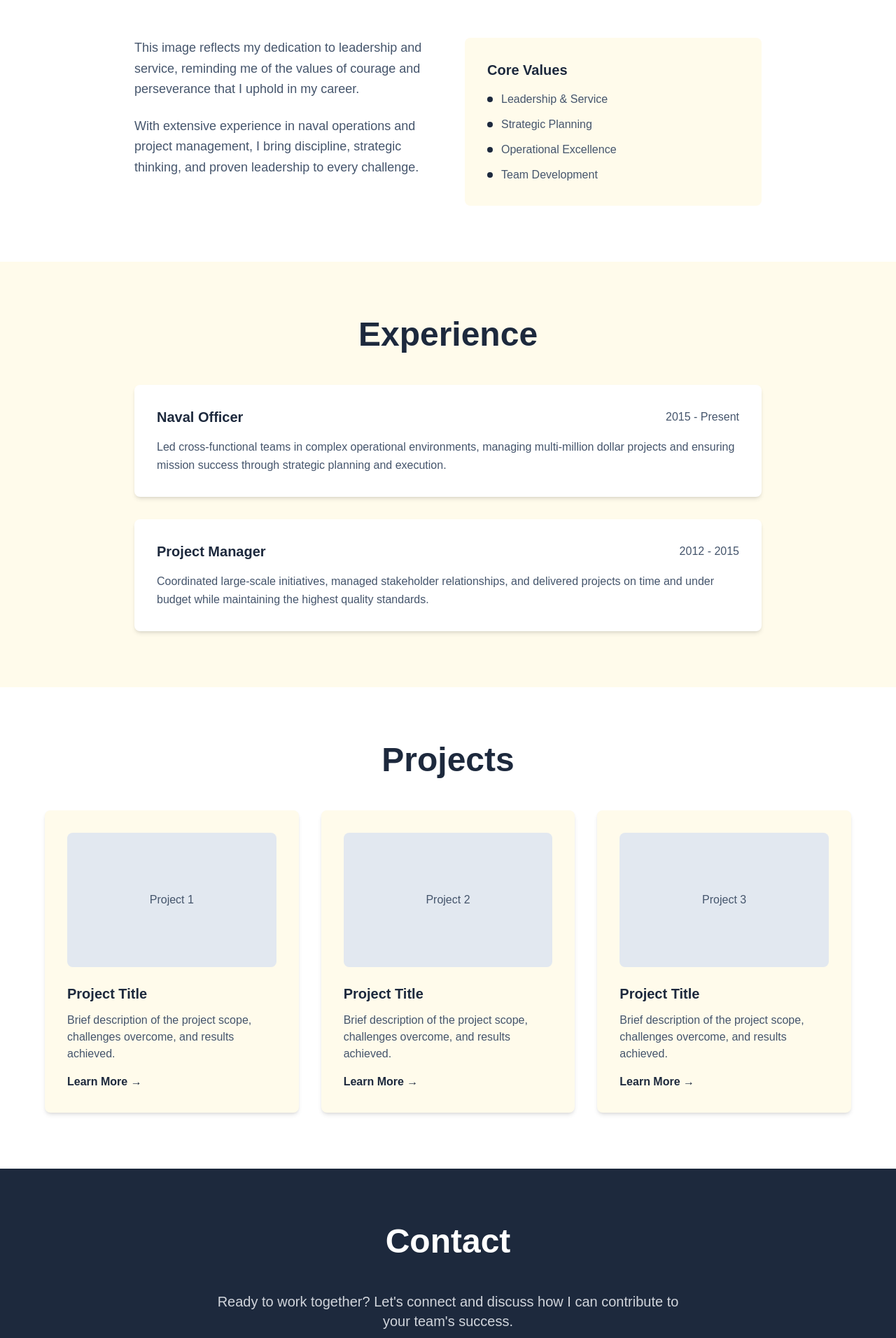
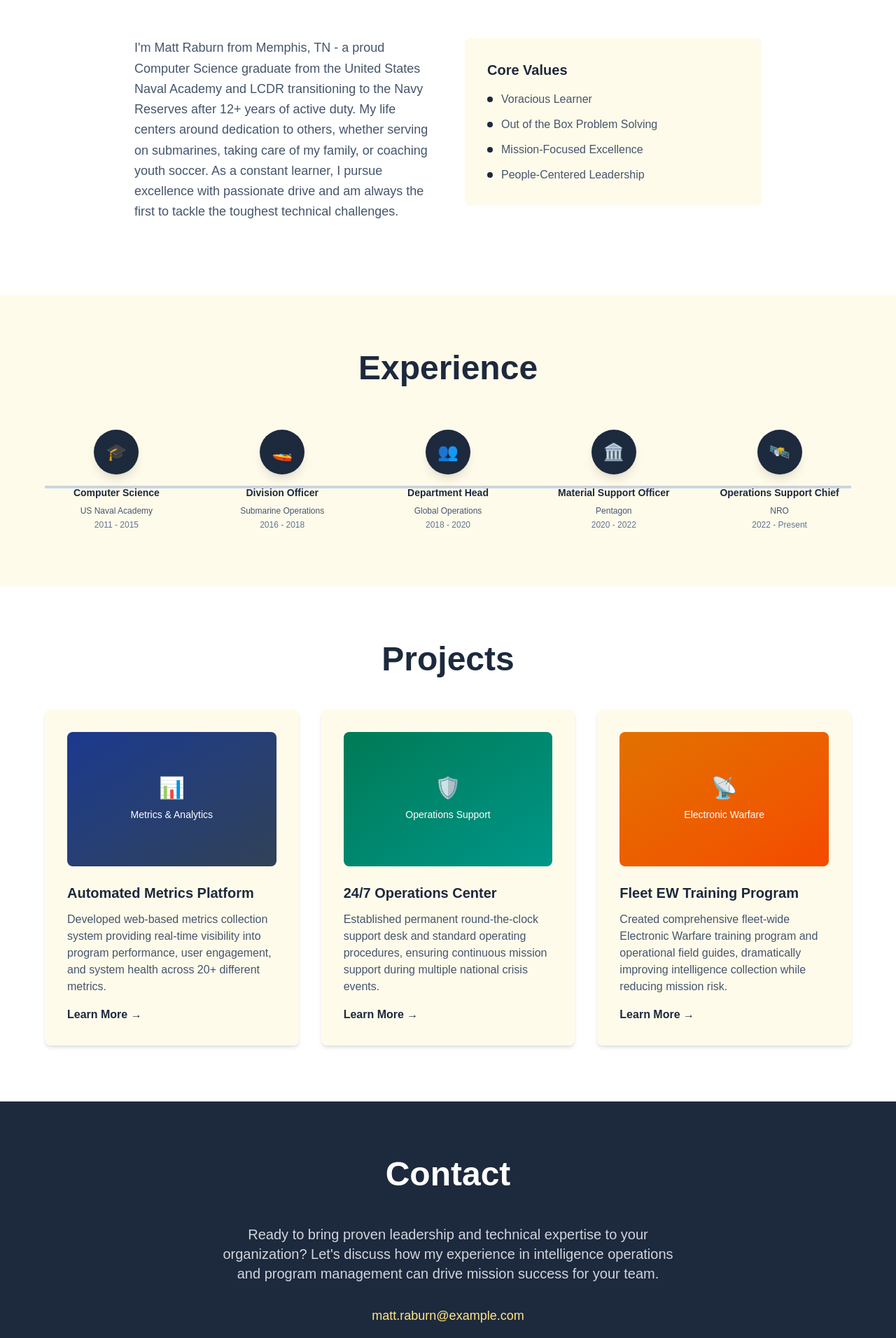
Before and after one commit to mlraburn/PersonalWebsite, a Next.js app: page / in a window 1280 px wide. Shown: the part 788-2700 px from the top of the page at 70% size. Built offline with nearby package versions, Linux system fonts and the light colour scheme.

Commit message:
added sticky to top navigation

```diff
--- a/pages/index.tsx
+++ b/pages/index.tsx
@@ -2,9 +2,9 @@ import React from 'react';
 
 export default function HomePage(): JSX.Element {
   return (
-      <div className="min-h-screen bg-amber-50">
+      <div className="min-h-screen bg-amber-50 ">
         {/* Header with Naval Theme */}
-        <header className="bg-slate-800 shadow-lg">
+        <header className="bg-slate-800 shadow-lg sticky top-0 z-50">
           <nav className="container mx-auto px-6 py-4 flex justify-between items-center">
             {/* Logo with Anchor */}
             <div className="flex items-center space-x-3 text-white">
@@ -49,7 +49,7 @@ export default function HomePage(): JSX.Element {
 
                 <p className="text-lg text-slate-600 leading-relaxed mb-8 max-w-xl">
                   Proven leader with 12+ years solving the most complex technical challenges across intelligence programs,
-                  leading teams of 120+ personnel in global operations, and developing innovative software solutions
+                  leading teams of various sizes include a team of 120+ world-wide deploying Sailors, and developing innovative software solutions
                   that deliver mission-critical capabilities to warfighters and the Intelligence Community.
                 </p>
 
@@ -63,25 +63,14 @@ export default function HomePage(): JSX.Element {
                 </div>
               </div>
 
-              {/* Right side - Hero image with historical painting background */}
+              {/* Right side - Hero image */}
               <div className="lg:w-1/2 flex justify-center">
-                <div className="relative max-w-md">
-                  {/* Background with Washington Crossing Delaware style */}
-                  <div className="w-96 h-64 bg-gradient-to-br from-amber-200 via-amber-100 to-slate-200 rounded-lg shadow-xl overflow-hidden relative">
-                    {/* Simulated historical painting background */}
-                    <div className="absolute inset-0 bg-gradient-to-br from-blue-900/20 via-amber-800/30 to-orange-300/40"></div>
-                    <div className="absolute bottom-0 left-0 right-0 h-1/3 bg-gradient-to-t from-slate-700/40 to-transparent"></div>
-
-                    {/* Placeholder for your photo */}
-                    <div className="absolute bottom-4 right-4 w-24 h-24 bg-slate-300 rounded-full border-4 border-white shadow-lg flex items-center justify-center">
-                      <span className="text-slate-600 text-sm font-medium">Your Photo</span>
-                    </div>
-
-                    {/* Flag element */}
-                    <div className="absolute top-4 left-4 w-16 h-12 bg-slate-800 rounded-sm shadow-md flex items-center justify-center">
-                      <div className="w-3 h-3 bg-white rounded-full"></div>
-                    </div>
-                  </div>
+                <div className="w-96 h-64 rounded-lg shadow-xl overflow-hidden relative">
+                  <img
+                      src="/matt-and-george-on-christmas.jpg"
+                      alt="Matt Raburn with Washington Crossing the Delaware painting"
+                      className="w-full h-full object-cover"
+                  />
                 </div>
               </div>
             </div>
@@ -97,12 +86,11 @@ export default function HomePage(): JSX.Element {
               <div className="grid md:grid-cols-2 gap-12 items-start">
                 <div>
                   <p className="text-lg text-slate-600 leading-relaxed mb-6">
-                    This image reflects my dedication to leadership and service, reminding me of the
-                    values of courage and perseverance that I uphold in my career.
-                  </p>
-                  <p className="text-lg text-slate-600 leading-relaxed">
-                    With extensive experience in naval operations and project management, I bring
-                    discipline, strategic thinking, and proven leadership to every challenge.
+                    I'm Matt Raburn from Memphis, TN - a proud Computer Science graduate from the United States Naval Academy
+                    and LCDR transitioning to the Navy Reserves after 12+ years of active duty. My life centers around
+                    dedication to others, whether serving on submarines, taking care of my family, or coaching youth soccer.
+                    As a constant learner, I pursue excellence with passionate drive and am always the first to tackle
+                    the toughest technical challenges.
                   </p>
                 </div>
 
@@ -111,19 +99,19 @@ export default function HomePage(): JSX.Element {
                   <ul className="space-y-3 text-slate-600">
                     <li className="flex items-center">
                       <div className="w-2 h-2 bg-slate-800 rounded-full mr-3"></div>
-                      Leadership & Service
+                      Voracious Learner
                     </li>
                     <li className="flex items-center">
                       <div className="w-2 h-2 bg-slate-800 rounded-full mr-3"></div>
-                      Strategic Planning
+                      Out of the Box Problem Solving
                     </li>
                     <li className="flex items-center">
                       <div className="w-2 h-2 bg-slate-800 rounded-full mr-3"></div>
-                      Operational Excellence
+                      Mission-Focused Excellence
                     </li>
                     <li className="flex items-center">
                       <div className="w-2 h-2 bg-slate-800 rounded-full mr-3"></div>
-                      Team Development
+                      People-Centered Leadership
                     </li>
                   </ul>
                 </div>
@@ -132,33 +120,149 @@ export default function HomePage(): JSX.Element {
           </div>
         </section>
 
-        {/* Experience Section */}
+        {/* Experience Section - HORIZONTAL TIMELINE */}
         <section id="experience" className="py-20 bg-amber-50">
           <div className="container mx-auto px-6">
-            <h2 className="text-4xl lg:text-5xl font-bold text-slate-800 mb-12 text-center">Experience</h2>
+            <h2 className="text-4xl lg:text-5xl font-bold text-slate-800 mb-16 text-center">Experience</h2>
 
-            <div className="max-w-4xl mx-auto space-y-8">
-              {/* Experience items */}
-              <div className="bg-white p-8 rounded-lg shadow-md">
-                <div className="flex flex-col md:flex-row md:items-center md:justify-between mb-4">
-                  <h3 className="text-xl font-semibold text-slate-800">Naval Officer</h3>
-                  <span className="text-slate-600 font-medium">2015 - Present</span>
+            <div className="max-w-6xl mx-auto">
+              {/* Timeline Container */}
+              <div className="relative">
+                {/* Timeline Line */}
+                <div className="absolute top-20 left-0 right-0 h-1 bg-slate-300"></div>
+
+                {/* Timeline Items - REVERSED ORDER */}
+                <div className="grid grid-cols-1 md:grid-cols-5 gap-8">
+
+                  {/* Naval Academy - Now First */}
+                  <div className="relative group">
+                    <div className="flex flex-col items-center">
+                      <div className="w-16 h-16 bg-slate-800 rounded-full flex items-center justify-center text-white text-2xl mb-4 shadow-lg z-10 relative">
+                        🎓
                       </div>
-                <p className="text-slate-600 leading-relaxed">
-                  Led cross-functional teams in complex operational environments, managing multi-million
-                  dollar projects and ensuring mission success through strategic planning and execution.
-                </p>
+                      <h3 className="text-sm font-semibold text-slate-800 text-center mb-2">Computer Science</h3>
+                      <p className="text-xs text-slate-600 text-center mb-1">US Naval Academy</p>
+                      <p className="text-xs text-slate-500">2011 - 2015</p>
                     </div>
 
-              <div className="bg-white p-8 rounded-lg shadow-md">
-                <div className="flex flex-col md:flex-row md:items-center md:justify-between mb-4">
-                  <h3 className="text-xl font-semibold text-slate-800">Project Manager</h3>
-                  <span className="text-slate-600 font-medium">2012 - 2015</span>
+                    <div className="absolute bottom-full left-1/2 transform -translate-x-1/2 mb-2 opacity-0 group-hover:opacity-100 transition-opacity duration-300 pointer-events-none z-20">
+                      <div className="bg-slate-800 text-white p-4 rounded-lg shadow-xl w-80">
+                        <h4 className="font-semibold mb-2">Computer Science Graduate</h4>
+                        <p className="text-sm mb-2">Bachelor of Science in Computer Science from the United States Naval Academy.</p>
+                        <ul className="text-xs space-y-1">
+                          <li>• Strong technical foundation in software development</li>
+                          <li>• Leadership development and military training</li>
+                          <li>• Commissioned as Naval Officer</li>
+                        </ul>
+                        <div className="absolute top-full left-1/2 transform -translate-x-1/2 border-l-8 border-r-8 border-t-8 border-transparent border-t-slate-800"></div>
                       </div>
-                <p className="text-slate-600 leading-relaxed">
-                  Coordinated large-scale initiatives, managed stakeholder relationships, and delivered
-                  projects on time and under budget while maintaining the highest quality standards.
-                </p>
+                    </div>
+                  </div>
+
+                  {/* Division Officer */}
+                  <div className="relative group">
+                    <div className="flex flex-col items-center">
+                      <div className="w-16 h-16 bg-slate-800 rounded-full flex items-center justify-center text-white text-2xl mb-4 shadow-lg z-10 relative">
+                        🚤
+                      </div>
+                      <h3 className="text-sm font-semibold text-slate-800 text-center mb-2">Division Officer</h3>
+                      <p className="text-xs text-slate-600 text-center mb-1">Submarine Operations</p>
+                      <p className="text-xs text-slate-500">2016 - 2018</p>
+                    </div>
+
+                    <div className="absolute bottom-full left-1/2 transform -translate-x-1/2 mb-2 opacity-0 group-hover:opacity-100 transition-opacity duration-300 pointer-events-none z-20">
+                      <div className="bg-slate-800 text-white p-4 rounded-lg shadow-xl w-80">
+                        <h4 className="font-semibold mb-2">Division Officer - 20+ Sailors</h4>
+                        <p className="text-sm mb-2">Led teams of 20+ Sailors on worldwide submarine deployments performing critical operations.</p>
+                        <ul className="text-xs space-y-1">
+                          <li>• Managed submarine-based operations globally</li>
+                          <li>• Built foundation in SIGINT operations</li>
+                          <li>• Developed early leadership experience</li>
+                        </ul>
+                        <div className="absolute top-full left-1/2 transform -translate-x-1/2 border-l-8 border-r-8 border-t-8 border-transparent border-t-slate-800"></div>
+                      </div>
+                    </div>
+                  </div>
+
+                  {/* Department Head */}
+                  <div className="relative group">
+                    <div className="flex flex-col items-center">
+                      <div className="w-16 h-16 bg-slate-800 rounded-full flex items-center justify-center text-white text-2xl mb-4 shadow-lg z-10 relative">
+                        👥
+                      </div>
+                      <h3 className="text-sm font-semibold text-slate-800 text-center mb-2">Department Head</h3>
+                      <p className="text-xs text-slate-600 text-center mb-1">Global Operations</p>
+                      <p className="text-xs text-slate-500">2018 - 2020</p>
+                    </div>
+
+                    <div className="absolute bottom-full left-1/2 transform -translate-x-1/2 mb-2 opacity-0 group-hover:opacity-100 transition-opacity duration-300 pointer-events-none z-20">
+                      <div className="bg-slate-800 text-white p-4 rounded-lg shadow-xl w-80">
+                        <h4 className="font-semibold mb-2">Department Head - 120+ Personnel</h4>
+                        <p className="text-sm mb-2">Operationally and administratively responsible for 120+ Sailors deploying worldwide for DoD and IC operations.</p>
+                        <ul className="text-xs space-y-1">
+                          <li>• Managed training and qualifications globally</li>
+                          <li>• Led highly technical operations worldwide</li>
+                          <li>• Ultimate responsibility for personnel and missions</li>
+                        </ul>
+                        <div className="absolute top-full left-1/2 transform -translate-x-1/2 border-l-8 border-r-8 border-t-8 border-transparent border-t-slate-800"></div>
+                      </div>
+                    </div>
+                  </div>
+
+                  {/* Pentagon */}
+                  <div className="relative group">
+                    <div className="flex flex-col items-center">
+                      <div className="w-16 h-16 bg-slate-800 rounded-full flex items-center justify-center text-white text-2xl mb-4 shadow-lg z-10 relative">
+                        🏛️
+                      </div>
+                      <h3 className="text-sm font-semibold text-slate-800 text-center mb-2">Material Support Officer</h3>
+                      <p className="text-xs text-slate-600 text-center mb-1">Pentagon</p>
+                      <p className="text-xs text-slate-500">2020 - 2022</p>
+                    </div>
+
+                    <div className="absolute bottom-full left-1/2 transform -translate-x-1/2 mb-2 opacity-0 group-hover:opacity-100 transition-opacity duration-300 pointer-events-none z-20">
+                      <div className="bg-slate-800 text-white p-4 rounded-lg shadow-xl w-80">
+                        <h4 className="font-semibold mb-2">Material Support Officer, Intelligence Planning Officer</h4>
+                        <p className="text-sm mb-2">Special Advisor for Information Warfare and intelligence systems for national programs.</p>
+                        <ul className="text-xs space-y-1">
+                          <li>• #1 of 22 LTs across all designators</li>
+                          <li>• Managed $100M+ Congressional Budget submissions</li>
+                          <li>• Developed fleet-wide EW training programs</li>
+                        </ul>
+                        <div className="absolute top-full left-1/2 transform -translate-x-1/2 border-l-8 border-r-8 border-t-8 border-transparent border-t-slate-800"></div>
+                      </div>
+                    </div>
+                  </div>
+
+                  {/* NRO Current - Now Last */}
+                  <div className="relative group">
+                    <div className="flex flex-col items-center">
+                      {/* Icon */}
+                      <div className="w-16 h-16 bg-slate-800 rounded-full flex items-center justify-center text-white text-2xl mb-4 shadow-lg z-10 relative">
+                        🛰️
+                      </div>
+                      {/* Title */}
+                      <h3 className="text-sm font-semibold text-slate-800 text-center mb-2">Operations Support Chief</h3>
+                      <p className="text-xs text-slate-600 text-center mb-1">NRO</p>
+                      <p className="text-xs text-slate-500">2022 - Present</p>
+                    </div>
+
+                    {/* Hover Tooltip */}
+                    <div className="absolute bottom-full left-1/2 transform -translate-x-1/2 mb-2 opacity-0 group-hover:opacity-100 transition-opacity duration-300 pointer-events-none z-20">
+                      <div className="bg-slate-800 text-white p-4 rounded-lg shadow-xl w-80">
+                        <h4 className="font-semibold mb-2">Operations Support Chief, Metrics Chief</h4>
+                        <p className="text-sm mb-2">Leading operations support and metrics for multi-billion dollar satellite ground systems serving IC and DoD.</p>
+                        <ul className="text-xs space-y-1">
+                          <li>• Authored 30+ reports, 4 briefed to DNI</li>
+                          <li>• Led 23+ person global tradecraft team</li>
+                          <li>• Established 24/7 operations support desk</li>
+                        </ul>
+                        <div className="absolute top-full left-1/2 transform -translate-x-1/2 border-l-8 border-r-8 border-t-8 border-transparent border-t-slate-800"></div>
+                      </div>
+                    </div>
+                  </div>
+
+                </div>
               </div>
             </div>
           </div>
@@ -170,18 +274,47 @@ export default function HomePage(): JSX.Element {
             <h2 className="text-4xl lg:text-5xl font-bold text-slate-800 mb-12 text-center">Projects</h2>
 
             <div className="grid md:grid-cols-2 lg:grid-cols-3 gap-8 max-w-6xl mx-auto">
-              {[1, 2, 3].map((project) => (
-                  <div key={project} className="bg-amber-50 p-8 rounded-lg shadow-md hover:shadow-lg transition-shadow">
-                    <div className="h-48 bg-slate-200 rounded-lg mb-6 flex items-center justify-center">
-                      <span className="text-slate-600">Project {project}</span>
+              <div className="bg-amber-50 p-8 rounded-lg shadow-md hover:shadow-lg transition-shadow">
+                <div className="h-48 bg-gradient-to-br from-blue-900 to-slate-700 rounded-lg mb-6 flex items-center justify-center text-white">
+                  <div className="text-center">
+                    <div className="text-3xl mb-2">📊</div>
+                    <span className="text-sm font-medium">Metrics & Analytics</span>
                   </div>
-                    <h3 className="text-xl font-semibold text-slate-800 mb-3">Project Title</h3>
-                    <p className="text-slate-600 mb-4">Brief description of the project scope, challenges overcome, and results achieved.</p>
+                </div>
+                <h3 className="text-xl font-semibold text-slate-800 mb-3">Automated Metrics Platform</h3>
+                <p className="text-slate-600 mb-4">Developed web-based metrics collection system providing real-time visibility into program performance, user engagement, and system health across 20+ different metrics.</p>
                 <button className="text-slate-800 font-semibold hover:text-slate-600 transition-colors">
                   Learn More →
                 </button>
               </div>
-              ))}
+
+              <div className="bg-amber-50 p-8 rounded-lg shadow-md hover:shadow-lg transition-shadow">
+                <div className="h-48 bg-gradient-to-br from-emerald-700 to-teal-600 rounded-lg mb-6 flex items-center justify-center text-white">
+                  <div className="text-center">
+                    <div className="text-3xl mb-2">🛡️</div>
+                    <span className="text-sm font-medium">Operations Support</span>
+                  </div>
+                </div>
+                <h3 className="text-xl font-semibold text-slate-800 mb-3">24/7 Operations Center</h3>
+                <p className="text-slate-600 mb-4">Established permanent round-the-clock support desk and standard operating procedures, ensuring continuous mission support during multiple national crisis events.</p>
+                <button className="text-slate-800 font-semibold hover:text-slate-600 transition-colors">
+                  Learn More →
+                </button>
+              </div>
+
+              <div className="bg-amber-50 p-8 rounded-lg shadow-md hover:shadow-lg transition-shadow">
+                <div className="h-48 bg-gradient-to-br from-amber-600 to-orange-600 rounded-lg mb-6 flex items-center justify-center text-white">
+                  <div className="text-center">
+                    <div className="text-3xl mb-2">📡</div>
+                    <span className="text-sm font-medium">Electronic Warfare</span>
+                  </div>
+                </div>
+                <h3 className="text-xl font-semibold text-slate-800 mb-3">Fleet EW Training Program</h3>
+                <p className="text-slate-600 mb-4">Created comprehensive fleet-wide Electronic Warfare training program and operational field guides, dramatically improving intelligence collection while reducing mission risk.</p>
+                <button className="text-slate-800 font-semibold hover:text-slate-600 transition-colors">
+                  Learn More →
+                </button>
+              </div>
             </div>
           </div>
         </section>
@@ -193,14 +326,16 @@ export default function HomePage(): JSX.Element {
 
             <div className="max-w-2xl mx-auto">
               <p className="text-xl text-gray-300 mb-8">
-                Ready to work together? Let's connect and discuss how I can contribute to your team's success.
+                Ready to bring proven leadership and technical expertise to your organization?
+                Let's discuss how my experience in intelligence operations and program management
+                can drive mission success for your team.
               </p>
 
               <div className="space-y-4">
-                <a href="mailto:your.email@example.com" className="block text-lg text-amber-200 hover:text-amber-100 transition-colors">
-                  your.email@example.com
+                <a href="mailto:matt.raburn@example.com" className="block text-lg text-amber-200 hover:text-amber-100 transition-colors">
+                  matt.raburn@example.com
                 </a>
-                <a href="https://linkedin.com/in/yourprofile" className="block text-lg text-amber-200 hover:text-amber-100 transition-colors">
+                <a href="https://linkedin.com/in/mattraburnUSN" className="block text-lg text-amber-200 hover:text-amber-100 transition-colors">
                   LinkedIn Profile
                 </a>
                 <div className="pt-8">
@@ -216,7 +351,7 @@ export default function HomePage(): JSX.Element {
         {/* Footer */}
         <footer className="bg-slate-900 text-gray-400 py-8">
           <div className="container mx-auto px-6 text-center">
-            <p>&copy; 2025 Your Name. All rights reserved.</p>
+            <p>&copy; 2025 LCDR Matt Raburn, USN. All rights reserved.</p>
           </div>
         </footer>
       </div>
```
Also changed, not shown: public/matt-and-george-on-christmas.jpg (added). Lines whose indentation alone changed are shown as unchanged.
